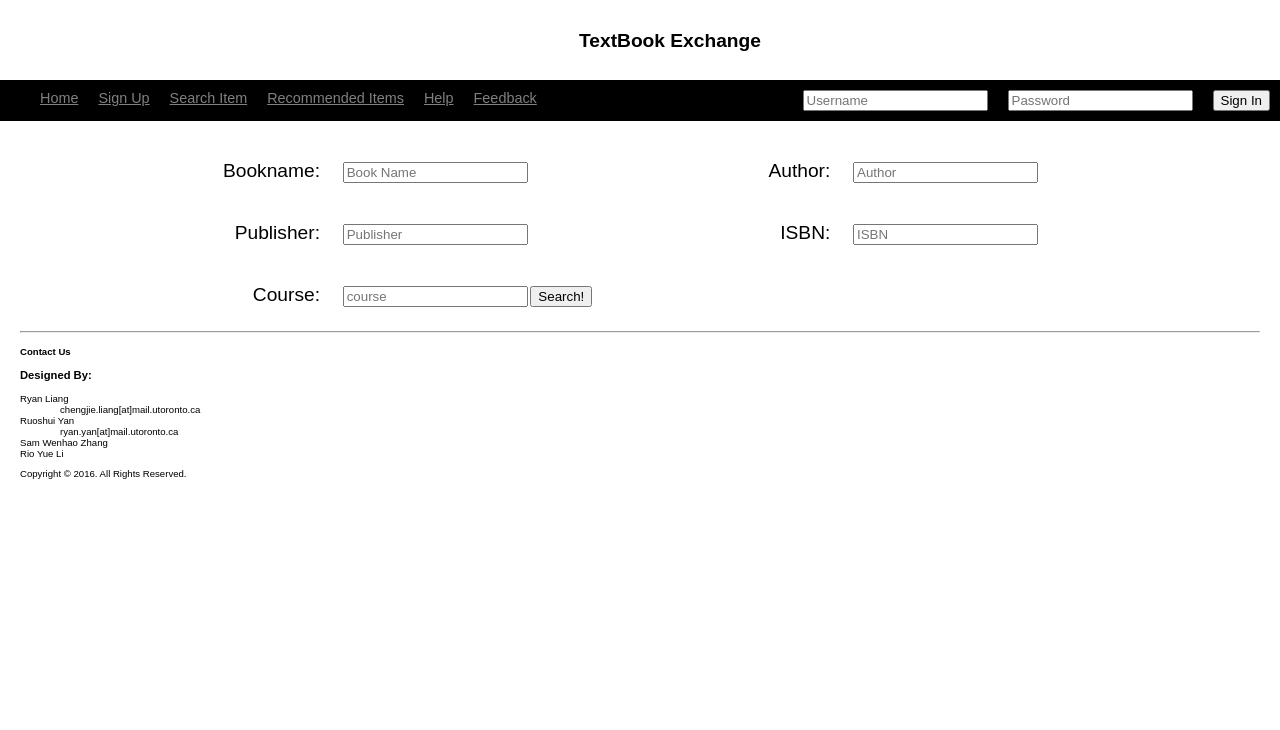
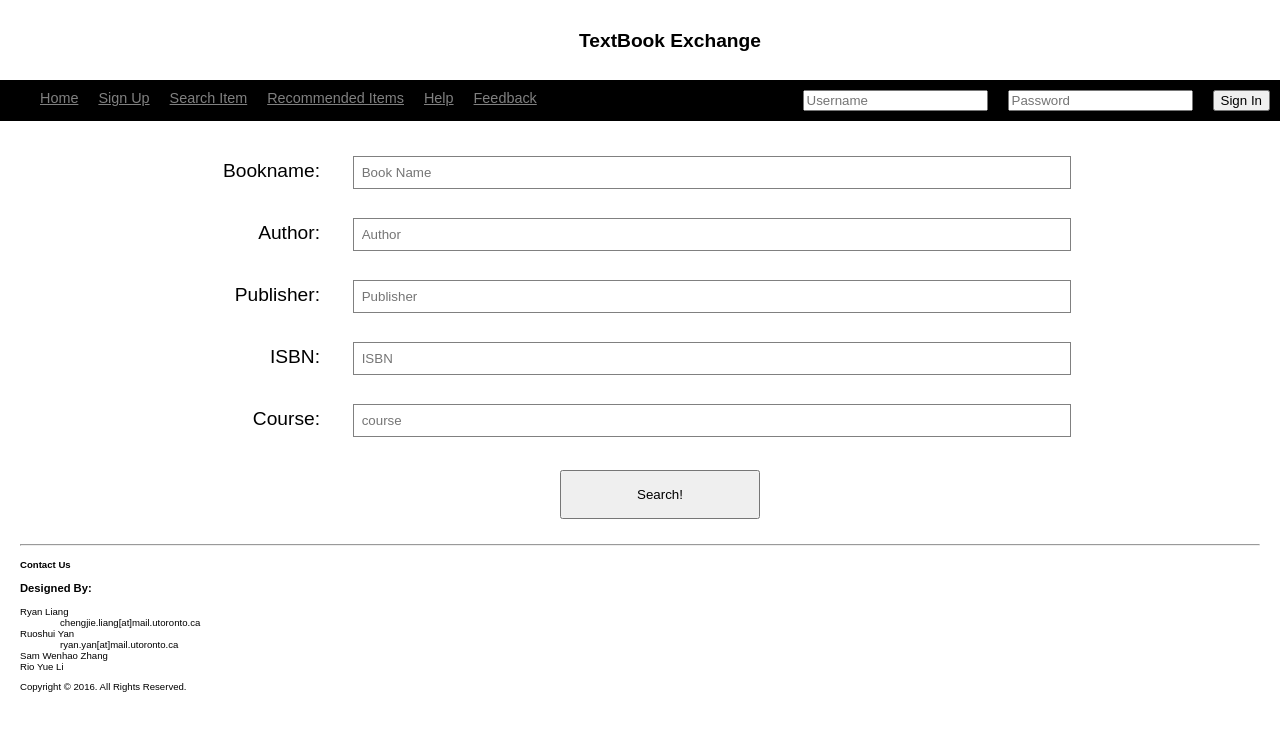
Before and after one commit to RyanLiang1994/UofTExchange, a plain HTML site: page index.html in a window 1280 px wide. Both pictures are taken after a click on the item "Search Item". Drawn offline with Linux system fonts and the light colour scheme.

Commit message:
change css

```diff
--- a/css/style.css
+++ b/css/style.css
@@ -88,7 +88,7 @@ textarea {
 	height: 200px;
 }
 
-input#signupname, input#signuppassword, input#signupconfirm {
+input#signupname, input#signuppassword, input#signupconfirm, input#bookname, input#author, input#publisher, input#isbn, input#course{
 
 	display: inline-block;
 	position: relative;
@@ -100,7 +100,7 @@ input#signupname, input#signuppassword, input#signupconfirm {
 
 }
 
-button#sign {
+button#sign, button#search {
 	margin: 20px;
 	padding: 15px;
 	width: 200px;
@@ -139,7 +139,7 @@ footer {
 		margin-left: 370px;
 	}
 
-	input#signupname, input#signuppassword, input#signupconfirm {
+	input#signupname, input#signuppassword, input#signupconfirm, input#bookname, input#author, input#publisher, input#isbn, input#course {
 		width: 500px;
 	}
 
--- a/index.html
+++ b/index.html
@@ -64,16 +64,16 @@
         <section id="search">
             <form action="/signup" method="post" class="searchform">
                 <label class="label">Bookname: </label>
-                <input type="text" name="bookname" placeholder="Book Name">
+                <input type="text" name="bookname" placeholder="Book Name" id="bookname">
                 <label class="label">Author: </label>
-                <input type="text" name="author" placeholder="Author">
+                <input type="text" name="author" placeholder="Author" id="author">
                 <label class="label">Publisher: </label>
-                <input type="text" name="publisher" placeholder="Publisher">
+                <input type="text" name="publisher" placeholder="Publisher" id="publisher">
                 <label class="label">ISBN: </label>
-                <input type="number" name="ISBN" placeholder="ISBN">
+                <input type="number" name="ISBN" placeholder="ISBN" id="isbn">
                 <label class="label">Course: </label>
-                <input type="text" name="course" placeholder="course">
-                <button>Search!</button>
+                <input type="text" name="course" placeholder="course" id="course">
+                <button id="search">Search!</button>
             </form>
         </section>
 
```
